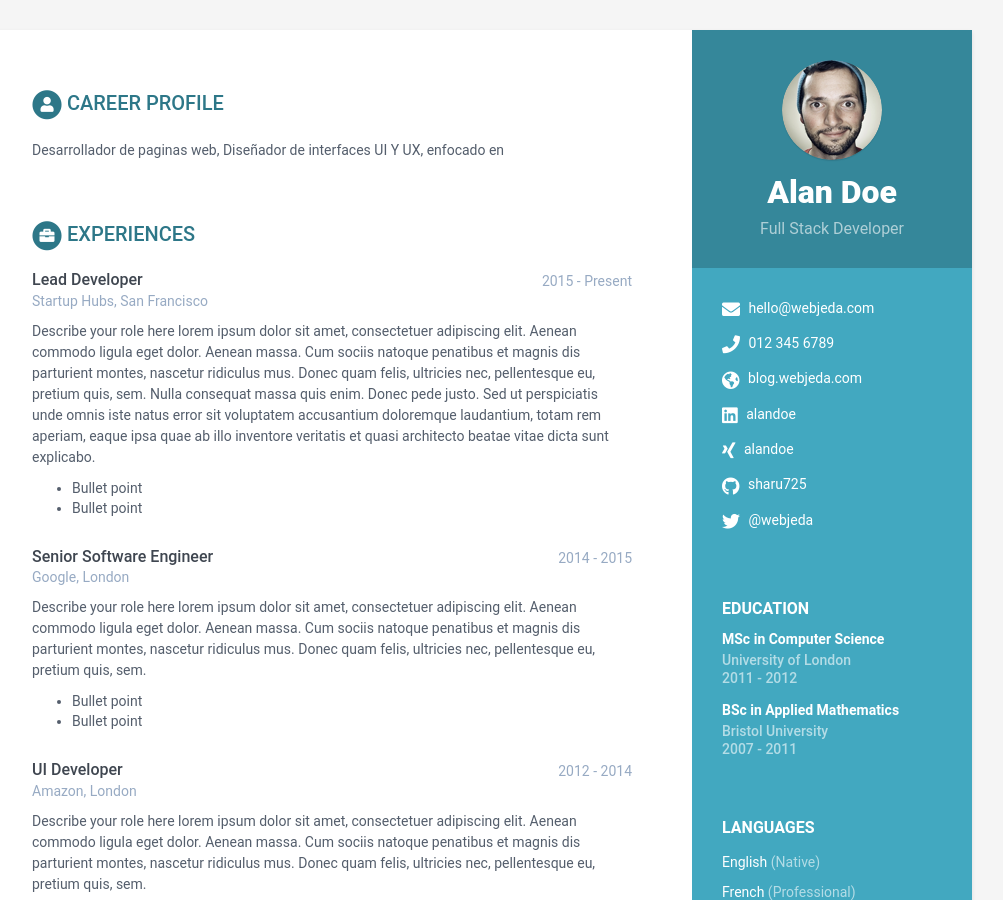
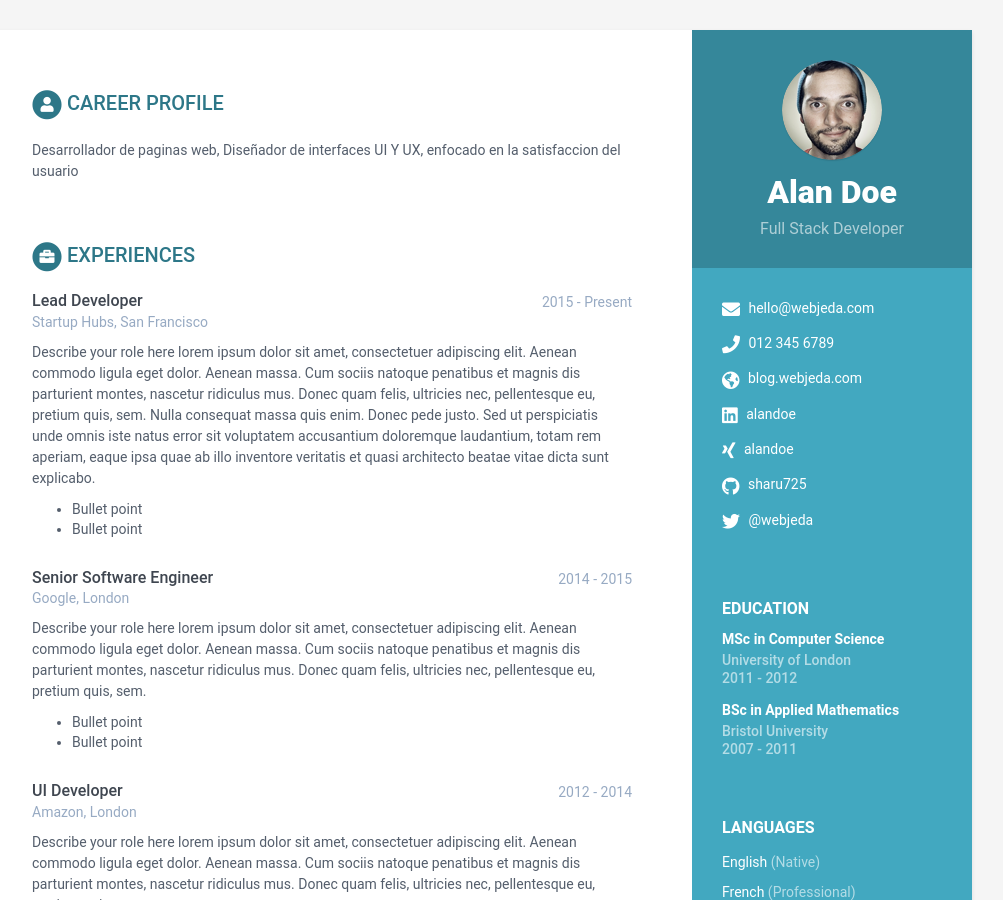
Before and after one commit to KevinC99/good-birch-4e19a, a Jekyll site: the page built from index.html, in a window 1280 px wide and 900 px high. Shown: the whole window, without its empty margins (168-1171 px from the left). Built offline with Jekyll 4.4.1, drawn with Linux system fonts in a browser that asks for light colours.

Commit message:
data.yml: updated summary in career-profile

```diff
--- a/_data/data.yml
+++ b/_data/data.yml
@@ -33,7 +33,7 @@ sidebar:
       link: null
 career-profile:
   title: Career Profile
-  summary: ' Desarrollador de paginas web, Diseñador de interfaces UI Y UX, enfocado en '
+  summary: ' Desarrollador de paginas web, Diseñador de interfaces UI Y UX, enfocado en la satisfaccion del usuario '
 education:
   - degree: MSc in Computer Science
     university: University of London
```
